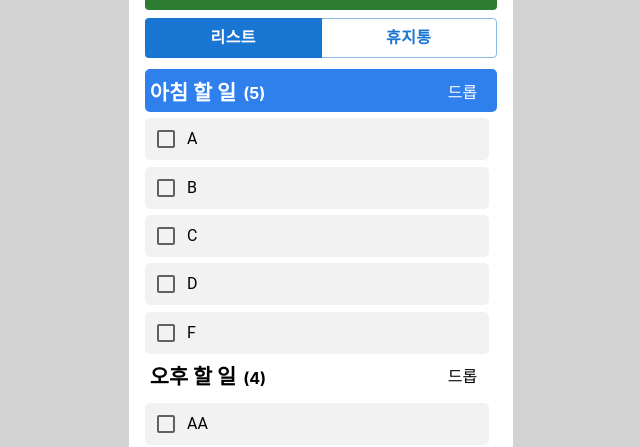
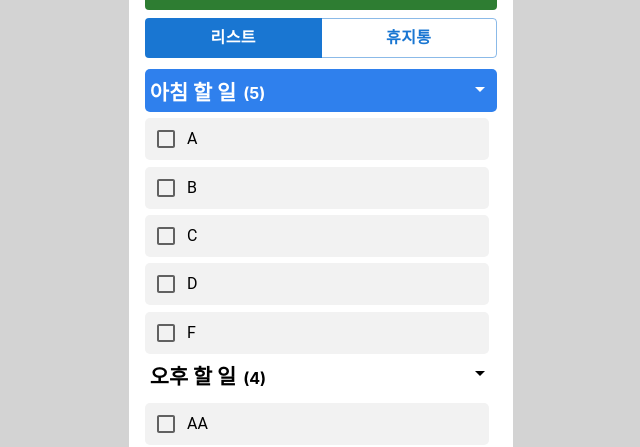
Before and after one commit to Sang-Gi/PTK_to-do-list, a React (Create React App) app: page / in a window 1280 px wide. Shown: the part 182-629 px from the top of the page, without its empty margins (319-959 px from the left). Built offline with nearby package versions, Linux system fonts and the light colour scheme.

Commit message:
feat: 휴지통 탭에서 Todo 영역 비활성화

```diff
--- a/src/components/GroupList.jsx
+++ b/src/components/GroupList.jsx
@@ -6,8 +6,8 @@ import FormGroup from "@mui/material/FormGroup";
 import GroupListItem from "./GroupListItem";
 
 // 아이콘추가예정
-// import ArrowDropDownIcon from "@mui/icons-material/ArrowDropDown";
-// import ArrowDropUpIcon from "@mui/icons-material/ArrowDropUp";
+import ArrowDropDownIcon from "@mui/icons-material/ArrowDropDown";
+import ArrowDropUpIcon from "@mui/icons-material/ArrowDropUp";
 
 export default function GroupList({ group }) {
   const [groups, setGroups] = useRecoilState(groupListState);
@@ -44,7 +44,9 @@ export default function GroupList({ group }) {
           <span className="name">{group.groupName}</span>
           <span className="number"> ({group.toDoList.length})</span>
         </div>
-        <span onClick={handleIsDroped}>드롭</span>
+        <span onClick={handleIsDroped}>
+          {groupDrop ? <ArrowDropDownIcon /> : <ArrowDropUpIcon />}
+        </span>
       </GroupNameBox>
       <GroupTodoBox status={groupDrop.toString()}>
         <FormGroup>
@@ -63,6 +65,7 @@ const Root = styled.div`
 
 const GroupNameBox = styled.div`
   display: flex;
+  justify-content: space-between;
   align-items: center;
   background-color: ${(props) => (props.status === "true" ? "#2F80ED" : "")};
   color: ${(props) => (props.status === "true" ? "white" : "")};
--- a/src/components/Header.jsx
+++ b/src/components/Header.jsx
@@ -83,12 +83,14 @@ export default function Header() {
           label="Todo..."
           variant="outlined"
           size="small"
+          disabled={isSelectedGroupId < 0 ? true : false}
         />
         <Button
           variant="contained"
           disableElevation
           sx={{ marginLeft: "0.5rem" }}
           onClick={handleAddTodo}
+          disabled={isSelectedGroupId < 0 ? true : false}
         >
           {/* disableElevation? : MUI의 z축, 즉 기본 쉐도우처리를 지워줌 */}
           등록
@@ -101,6 +103,7 @@ export default function Header() {
           sx={{ width: "100%" }}
           disableElevation
           onClick={handleOpen}
+          disabled={isSelectedGroupId < 0 ? true : false}
         >
           그룹 추가
         </Button>
--- a/src/components/ToDoList.jsx
+++ b/src/components/ToDoList.jsx
@@ -7,10 +7,13 @@ import { groupListState } from "../recoil/index";
 import ButtonGroup from "@mui/material/ButtonGroup";
 import Button from "@mui/material/Button";
 import { styled as mstyled } from "@mui/material/styles";
+import { useSetRecoilState } from "recoil";
+import { isSelectedGroupState } from "../recoil/index";
 
 export default function ToDoList() {
   const [groups, setGroups] = useRecoilState(groupListState);
   const [tabStatus, setTabStatus] = useState("list");
+  const setIsSelectedGroup = useSetRecoilState(isSelectedGroupState);
 
   useEffect(() => {
     // fetch => group list 불러오기
@@ -28,11 +31,13 @@ export default function ToDoList() {
 
   const handleHeaderAble = () => {
     // TODO : 헤더 영역 비활성화 추가
+    setIsSelectedGroup(1);
     setTabStatus("list");
   };
 
   const handleHeaderDisable = () => {
     // TODO : 헤더 영역 비활성화 추가
+    setIsSelectedGroup(-1);
     setTabStatus("trash");
   };
 
```
